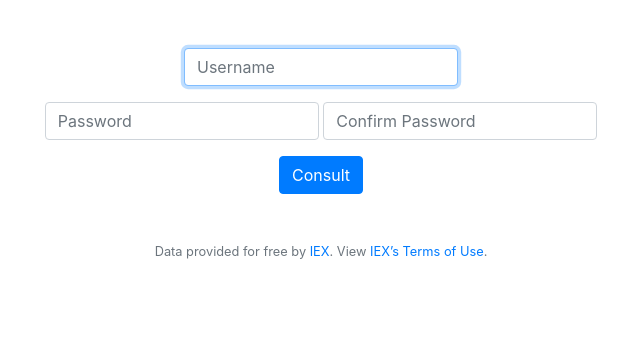
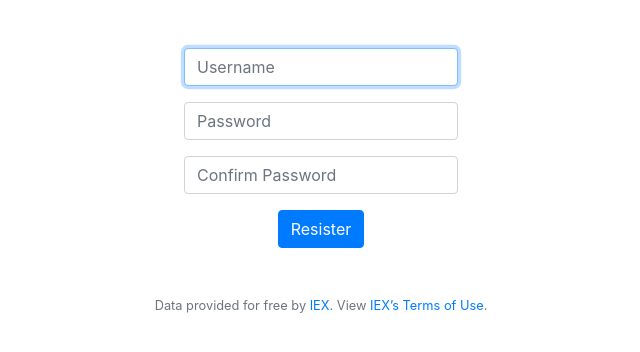
Before and after one commit to bluisfernandes/CS50, a Flask app: page /register in a window 1280 px wide. Shown: the part 76-428 px from the top of the page, without its empty margins (319-959 px from the left). Run offline with Flask 2, Linux system fonts and the light colour scheme; some libraries are stand-ins or nearby versions.

Commit message:
fix register.hmtl

```diff
--- a/pset9/finance/templates/register.html
+++ b/pset9/finance/templates/register.html
@@ -11,11 +11,19 @@
         </div>
         <div class="form-group">
             <input class="form-control" name="password" placeholder="Password" type="password">
+        </div>
+        <div class="form-group">
             <input class="form-control" name="password_confirm" placeholder="Confirm Password" type="password">
         </div>
-        <button class="btn btn-primary" type="submit">Consult</button>
+        <button class="btn btn-primary" type="submit">Resister</button>
     </form>
     <div>
-       <!--O valor da ação <str>{{ nome }}</str> é de R${{ preco }}-->
+
+        {% if register_ok is defined %}
+            <div class="alert alert-success" role="alert">
+                Register Succesfully, please log in
+            </div>
+        {% endif %}
+
     </div>
 {% endblock %}
```
